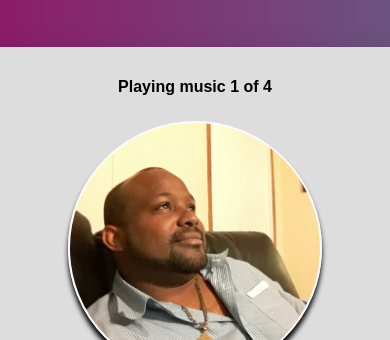
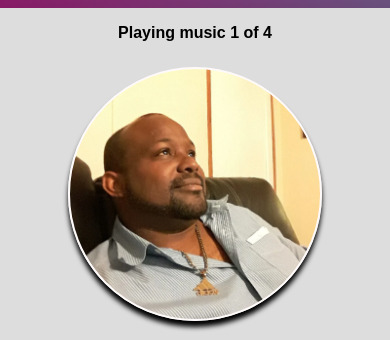
Before and after one commit to iamdaniel6969/Bludify1, a plain HTML site: page index.html in a window 390 px wide. Shown: the top 340 px of the page. Drawn offline with Linux system fonts and the light colour scheme.

Commit message:
updates on css

```diff
--- a/index.html
+++ b/index.html
@@ -3,7 +3,7 @@
 <head>
     <meta charset="UTF-8">
     <meta http-equiv="X-UA-Compatible" content="IE=edge">
-    <meta name="viewport" content="width=device-width, initial-scale=1.0">
+    <meta name="viewport" content="width=device-width, initial-scale=1, maximum-scale=1, user-scalable=no">
     <title>Bludify</title>
     <link rel="stylesheet" href="style.css">
     <script src="script.js" defer></script>
--- a/style.css
+++ b/style.css
@@ -203,3 +203,21 @@ body {
     .stroke:nth-child(7){
         animation-delay: 0s;
     }
+
+    @media screen and (max-width: 600px) {
+      .player {
+        height: auto;
+      }
+      .wrapper {
+        padding: 15px;
+      }
+      /* Add more adjustments as needed */
+    }
+    @media screen and (max-width: 480px) {
+      /* Mobile styles here */
+    }
+    @media screen and (max-width: 480px) {
+      .rotate {
+        animation: none; /* Disable rotation animation on small screens */
+      }
+    }
```
